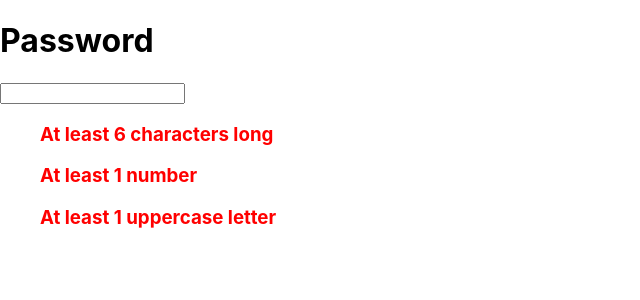
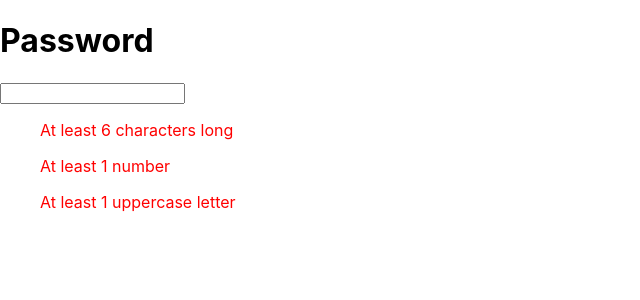
Before and after one commit to LuSabina/password-game, a React (Create React App) app: page / in a window 1280 px wide. Shown: the top 300 px of the page, without its empty margins (0-640 px from the left). Built offline with nearby package versions, Linux system fonts and the light colour scheme.

Commit message:
create condition component using map functin

```diff
--- a/src/App.js
+++ b/src/App.js
@@ -3,6 +3,7 @@ import "./App.css";
 import Heading from "./components/Heading";
 import Input from "./components/Input";
 import Condition from "./components/Condition";
+import requirements from "./components/Requirements";
 
 function App() {
   const [password, setPassword] = useState("");
@@ -11,7 +12,10 @@ function App() {
     <div className="App">
       <Heading />
       <Input input={password} setInput={setPassword} />
-      <Condition password={password} />
+
+      {requirements.map((condition, id) => {
+        return <Condition key={id} password={password} condition={condition} />;
+      })}
     </div>
   );
 }
--- a/src/components/Condition.jsx
+++ b/src/components/Condition.jsx
@@ -1,37 +1,18 @@
 import React from "react";
-import requirements from "./Requirements";
 
-function Condition({ password }) {
-  requirements.forEach((requirement) => {
-    requirement.test(password);
-  });
+function Condition({ password, condition }) {
+  condition.test(password);
 
   return (
-    <h3>
+    <>
       <ul
         className="heading"
-        style={{ color: requirements[0].color }}
-        key={requirements[0].id}
+        style={{ color: condition.color }}
+        key={condition.id}
       >
-        {requirements[0].name}
+        {condition.name}
       </ul>
-
-      <ul
-        className="heading"
-        style={{ color: requirements[1].color }}
-        key={requirements[1].id}
-      >
-        {requirements[1].name}
-      </ul>
-
-      <ul
-        className="heading"
-        style={{ color: requirements[2].color }}
-        key={requirements[2].id}
-      >
-        {requirements[2].name}
-      </ul>
-    </h3>
+    </>
   );
 }
 
--- a/src/components/Requirements.js
+++ b/src/components/Requirements.js
@@ -6,6 +6,8 @@ const requirements = [
     test: function (password) {
       if (password.length >= 6) {
         this.color = "green";
+      } else {
+        this.color = "red";
       }
     },
   },
@@ -17,6 +19,8 @@ const requirements = [
     test: function (password) {
       if (/\d/.test(password)) {
         this.color = "green";
+      } else {
+        this.color = "red";
       }
     },
   },
@@ -28,6 +32,8 @@ const requirements = [
     test: function (password) {
       if (/[A-Z]/.test(password)) {
         this.color = "green";
+      } else {
+        this.color = "red";
       }
     },
   },
```
